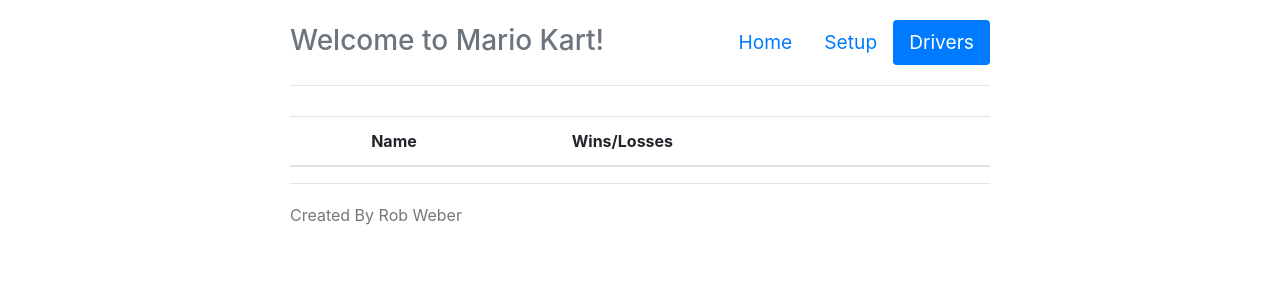
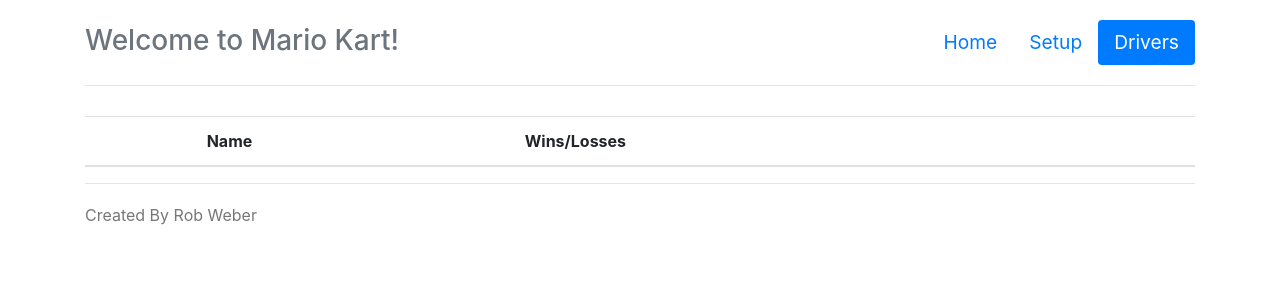
Before and after one commit to robweber/mario-kart-tournament, a Flask app: page /admin/drivers in a window 1280 px wide. Shown: the top 300 px of the page. Run offline with Flask 2, Linux system fonts and the light colour scheme; data that the repository does not hold is empty; some libraries are stand-ins or nearby versions.

Commit message:
make the page wider

```diff
--- a/web/static/css/jumbotron-narrow.css
+++ b/web/static/css/jumbotron-narrow.css
@@ -117,11 +117,7 @@
 }
 
 /* Customize container */
-@media (min-width: 768px) {
-  .container {
-    max-width: 730px;
-  }
-}
+
 .container-narrow > hr {
   margin: 30px 0;
 }
```
